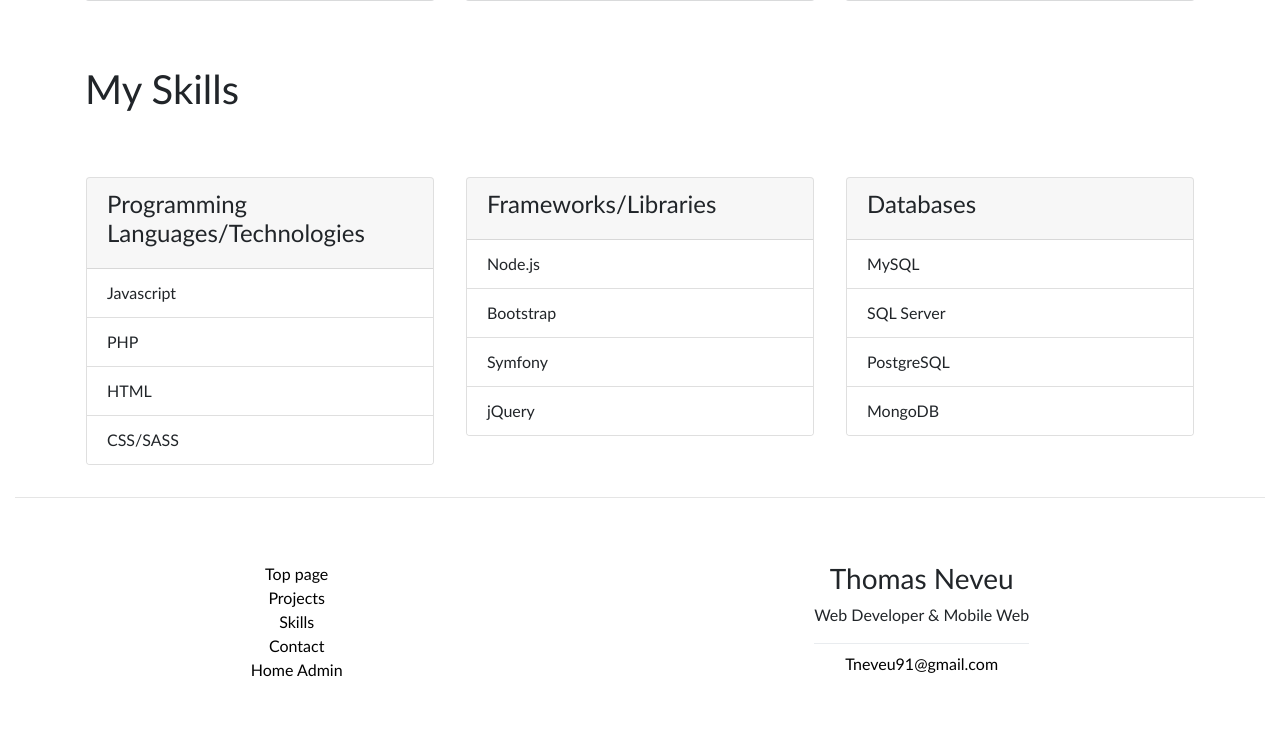
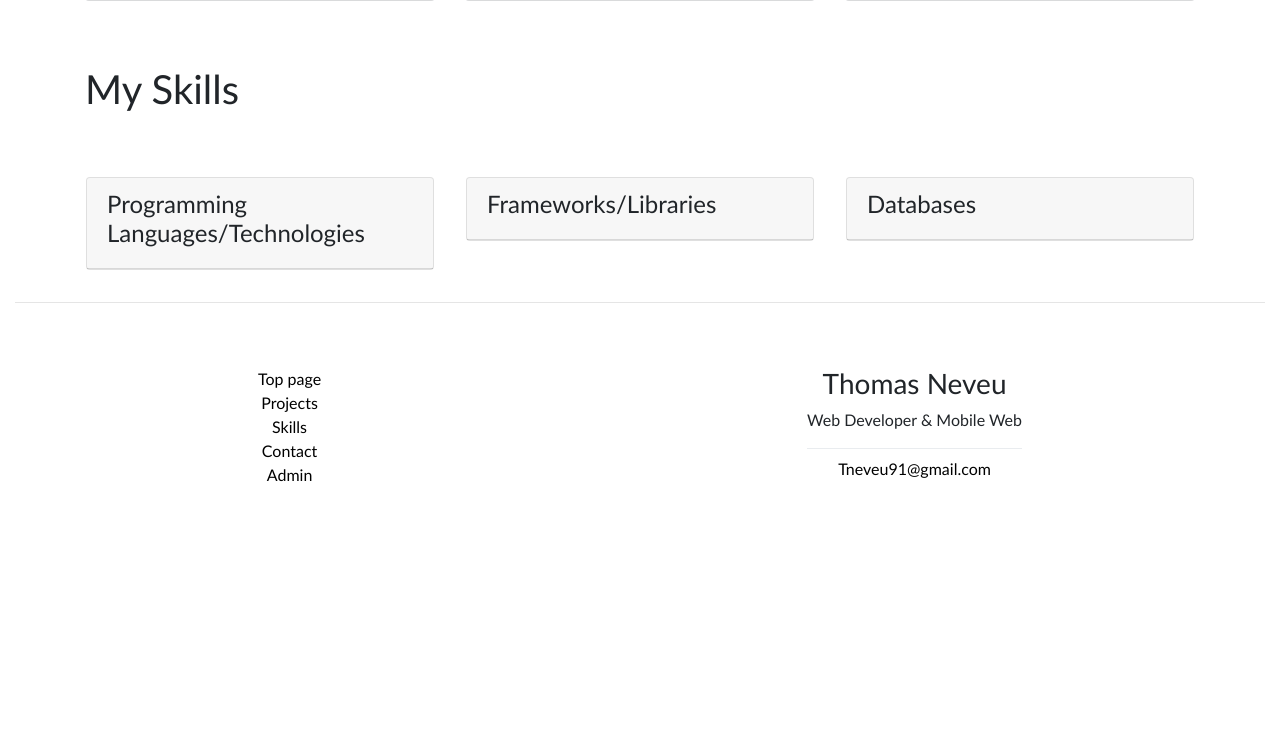
Before and after one commit to Tomneveu/portfolio, a Symfony app: template templates/home/index.html.twig in a window 1280 px wide. Shown: the part 1035-1781 px from the top of the page. After the commit the page ends 1517 px from the top, so only its background shows below. Run offline with Twig, Linux system fonts and the light colour scheme; the template is opened without the code that fills it, so the values that code supplies are empty; some libraries are stand-ins or nearby versions.

Commit message:
skill homepage

```diff
--- a/templates/admin/adminSkills.html.twig
+++ b/templates/admin/adminSkills.html.twig
@@ -11,7 +11,7 @@
     <table class="table table-bordered table-hover table-sm text-center">
         <thead>
             <tr>
-                <th scope="col">N°</th>
+                <th scope="col">ID</th>
                 <th scope="col">Name</th>
                 <th scope="col">Proprieties</th>
             </tr>
@@ -19,7 +19,7 @@
         <tbody>
             {% for skill in skills %}
             <tr>
-                <td>{{ loop.index }}</td>
+                <td>{{ skill.id }}</td>
                 <td>{{ skill.name }}</td>
                 <td>{{ skill.proprieties }}</td>
                 <td>
--- a/templates/base.html.twig
+++ b/templates/base.html.twig
@@ -5,7 +5,7 @@
   <meta charset="UTF-8">
   <meta name="viewport" content="width=device-width, initial-scale=1.0">
 
-  <title>{% block title %}Bienvenue !{% endblock %}</title>
+  <title>{% block title %}Welcome !{% endblock %}</title>
 
   <link rel="stylesheet" href="https://stackpath.bootstrapcdn.com/bootstrap/4.5.2/css/bootstrap.min.css">
   <link rel="stylesheet" href="{{ asset('css/style.css') }}">
@@ -13,7 +13,6 @@
   {% block stylesheets %}{% endblock %}
 
 </head>
-
 
 <body>
   {% block body %}
@@ -71,7 +70,7 @@
           <li><a href="#projects">Projects</a></li>
           <li><a href="#skills">Skills</a></li>
           <li><a href="#contact">Contact</a></li>
-          <li><a href="{{ path('admin') }}">Home Admin</a></li>
+          <li><a href="{{ path('admin') }}">Admin</a></li>
         </ul>
       </div>
 
--- a/templates/home/index.html.twig
+++ b/templates/home/index.html.twig
@@ -15,7 +15,8 @@
                 <img class="card-img-top" src="{{ asset('img/projets/tablet-coffee.jpg') }}" alt="Projet 1">
                 <div class="card-body">
                     <h5 class="card-title">Card title</h5>
-                    <p class="card-text">Some quick example text to build on the card title and make up the bulk of the card's content.</p>
+                    <p class="card-text">Some quick example text to build on the card title and make up the bulk of the
+                        card's content.</p>
                     <a href="#" class="btn btn-primary">Go somewhere</a>
                 </div>
             </div>
@@ -26,7 +27,8 @@
                 <img class="card-img-top" src="{{ asset('img/projets/startup-desktop.jpg') }}" alt="Projet 1">
                 <div class="card-body">
                     <h5 class="card-title">Card title</h5>
-                    <p class="card-text">Some quick example text to build on the card title and make up the bulk of the card's content.</p>
+                    <p class="card-text">Some quick example text to build on the card title and make up the bulk of the
+                        card's content.</p>
                     <a href="#" class="btn btn-primary">Go somewhere</a>
                 </div>
             </div>
@@ -37,7 +39,8 @@
                 <img class="card-img-top" src="{{ asset('img/projets/designers-desk.jpg') }}" alt="Projet 1">
                 <div class="card-body">
                     <h5 class="card-title">Card title</h5>
-                    <p class="card-text">Some quick example text to build on the card title and make up the bulk of the card's content.</p>
+                    <p class="card-text">Some quick example text to build on the card title and make up the bulk of the
+                        card's content.</p>
                     <a href="#" class="btn btn-primary">Go somewhere</a>
                 </div>
             </div>
@@ -56,10 +59,9 @@
                     <h4>Programming Languages/Technologies</h4>
                 </div>
                 <ul class="list-group list-group-flush">
-                    <li class="list-group-item">Javascript</li>
-                    <li class="list-group-item">PHP</li>
-                    <li class="list-group-item">HTML</li>
-                    <li class="list-group-item">CSS/SASS</li>
+                    {% for skill in skills1 %}
+                    <li class="list-group-item">{{ skill.name }}</li>
+                    {% endfor %}
                 </ul>
             </div>
         </div>
@@ -70,10 +72,9 @@
                     <h4>Frameworks/Libraries</h4>
                 </div>
                 <ul class="list-group list-group-flush">
-                    <li class="list-group-item">Node.js</li>
-                    <li class="list-group-item">Bootstrap</li>
-                    <li class="list-group-item">Symfony</li>
-                    <li class="list-group-item">jQuery</li>
+                    {% for skill in skills2 %}
+                    <li class="list-group-item">{{ skill.name }}</li>
+                    {% endfor %}
                 </ul>
             </div>
         </div>
@@ -84,15 +85,15 @@
                     <h4>Databases</h4>
                 </div>
                 <ul class="list-group list-group-flush">
-                    <li class="list-group-item">MySQL</li>
-                    <li class="list-group-item">SQL Server</li>
-                    <li class="list-group-item">PostgreSQL</li>
-                    <li class="list-group-item">MongoDB</li>
+                    {% for skill in skills3 %}
+                    <li class="list-group-item">{{ skill.name }}</li>
+                    {% endfor %}
                 </ul>
             </div>
         </div>
 
     </div>
+
 </div>
 
 {% endblock %}
```
Also changed, not shown: src/Controller/HomeController.php (+10 -3 lines), src/Repository/SkillsRepository.php (+13 -10 lines), templates/baseAdmin.html.twig (+4 -8 lines).
